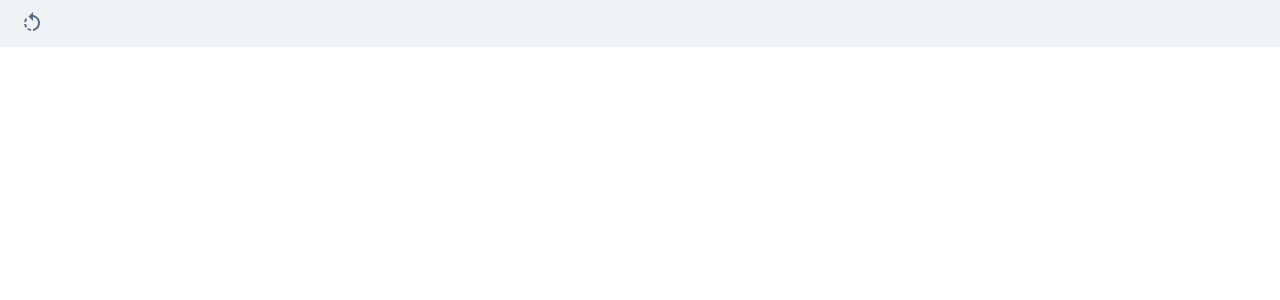
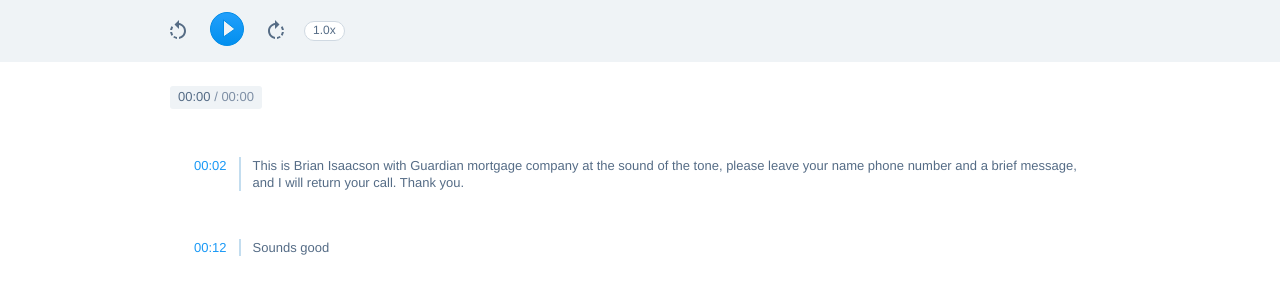
Before and after one commit to denisborovikov/test-apollo, a React (Create React App) app: page / in a window 1280 px wide. Shown: the top 300 px of the page. Built offline with nearby package versions, Linux system fonts and the light colour scheme.

Commit message:
Initial commit

```diff
--- a/src/App.js
+++ b/src/App.js
@@ -2,7 +2,99 @@ import React from "react";
 import "./normilize.css";
 import "./styles.css";
 import { Controls } from "./Controls";
+import { Transcript } from "./Transcript";
+import { Timer } from "./Timer";
+import transcript from "./transcript.json";
+import { AppCtx } from "./context";
+
+const AUDIO =
+  "https://zenprospect-production.s3.amazonaws.com/uploads/phone_call/uploaded_content/59e106639d79684277df770d.wav";
+
+//
+
+const playbackRates = [0.5, 1, 1.5, 2];
+
+const initialState = {
+  isPlaying: false,
+  time: 0,
+  rate: 1,
+};
+
+function reducer(state, { type, payload }) {
+  switch (type) {
+    case "setTime":
+      return { ...state, time: payload };
+
+    case "pause":
+      return { ...state, isPlaying: false };
+
+    case "play":
+      return { ...state, isPlaying: true };
+
+    case "increaseRate": {
+      return { ...state, rate: Math.min(playbackRates.length, state.rate + 1) };
+    }
+
+    case "decreaseRate": {
+      return { ...state, rate: Math.min(0, state.rate - 1) };
+    }
+
+    case "ended": {
+      return { ...state, isPlaying: false, time: 0 };
+    }
+
+    default:
+      throw new Error("Action type is missing in reducer");
+  }
+}
 
 export default function App() {
-  return <Controls />;
+  const audio = React.useRef(new Audio(AUDIO));
+
+  const [state, dispatch] = React.useReducer(reducer, initialState);
+
+  // We'll use useReducer/useContext to manage the global state of our application.
+  // 1. I'd like to get bonus points but there's no any reason to use Redux.
+  // 2. Usually we split state and dispatch into different contexts, because state changes often
+  // and dispatch never changes, but in our test task we won't do that.
+  const globalState = React.useMemo(
+    () => ({
+      audio: audio.current,
+      state,
+      dispatch,
+    }),
+    [audio.current, state, dispatch]
+  );
+
+  React.useEffect(() => {
+    audio.current.playbackRate = playbackRates[state.rate];
+  }, [audio, state.rate]);
+
+  React.useEffect(() => {
+    function setTimestamp() {
+      dispatch({ type: "setTime", payload: audio.currentTime });
+    }
+
+    audio.current.addEventListener("timeupdate", setTimestamp);
+    return () => audio.current.removeEventListener("timeupdate", setTimestamp);
+  }, [audio, dispatch]);
+
+  React.useEffect(() => {
+    function setEnded() {
+      dispatch({ type: "ended" });
+    }
+
+    audio.current.addEventListener("ended", setEnded);
+    return () => audio.current.removeEventListener("timeupdate", setEnded);
+  }, [audio, dispatch]);
+
+  return (
+    <AppCtx.Provider value={globalState}>
+      <div className="App">
+        <Controls />
+        <Timer />
+        <Transcript data={transcript} />
+      </div>
+    </AppCtx.Provider>
+  );
 }
--- a/src/Controls.css
+++ b/src/Controls.css
@@ -1,13 +1,46 @@
 .controls {
   background-color: #eff3f6;
+}
+
+
+.controls__container {
+  max-width: 940px;
+  margin: 0 auto;
+  display: flex;
+  align-items: center;
   padding: 12px 24px;
 }
 
-.rew {
+
+.controls__control {
+  color: #566c85;
+  cursor: pointer;
 }
 
-.ff {
+.controls__control:hover {
+  color: #279BF3;
 }
 
-.play {
+.rew {
+
 }
+
+
+.ff {
+  transform: scaleX(-1);
+
+}
+
+.controls__play {
+  margin: 0 24px;
+  cursor: pointer;
+}
+
+.controls__timestamp{
+  font-size: 12px;
+  margin-left: 20px;
+  border: 1px solid #d0d9e2;
+  background-color: #fff;;
+  border-radius: 12px;
+  padding: 2px 8px;
+}
--- a/src/Controls.js
+++ b/src/Controls.js
@@ -1,25 +1,49 @@
 import React from "react";
 import "./Controls.css";
-
-function Rewind(props) {
-  return (
-    <svg xmlns="http://www.w3.org/2000/svg" width="16" height="19">
-      <path
-        fill="#556c86"
-        d="M9 3.1c3.9.5 7 3.9 7 7.9s-3.1 7.4-7 7.9v-2c2.8-.5 5-2.9 5-5.9 0-3-2.2-5.4-5-5.9V9L4.5 4.5 9 0zM3.1 17.3l1.4-1.4a6 6 0 002.5 1v2c-1.4-.2-2.7-.7-3.9-1.6zm-1-5.3a6 6 0 001 2.5l-1.4 1.4C.8 14.7.3 13.4.1 12zm1-4.5a6 6 0 00-1 2.5h-2c.1-1.4.7-2.7 1.6-3.9z"
-      />
-    </svg>
-  );
-}
+import { Pause, Play, Rewind } from "./Icons";
+import { useAppCtx } from "./context";
 
 export function Controls() {
+  const { audio, state, dispatch } = useAppCtx();
+
+  const { isPlaying, rate } = state;
+
+  function handlePlay() {
+    if (isPlaying) {
+      dispatch({ type: "pause" });
+      audio.pause();
+    } else {
+      dispatch({ type: "play" });
+      audio.play();
+    }
+  }
+
+  function rewind() {
+    audio.currentTime -= 5;
+  }
+
+  function fastForward() {
+    audio.currentTime += 5;
+  }
+
   return (
     <div className="controls">
-      <div className="rew">
-        <Rewind />
+      <div className="controls__container">
+        <div className="controls__control rew">
+          <Rewind onClick={rewind} />
+        </div>
+        <div className="controls__play">
+          {isPlaying ? (
+            <Pause onClick={handlePlay} />
+          ) : (
+            <Play onClick={handlePlay} />
+          )}
+        </div>
+        <div className="controls__control ff">
+          <Rewind onClick={fastForward} />
+        </div>
+        <div className="controls__timestamp">{rate.toFixed(1)}x</div>
       </div>
-      <div className="play"></div>
-      <div className="ff"></div>
     </div>
   );
 }
--- /dev/null
+++ b/src/Icons.js
@@ -0,0 +1,51 @@
+import React from 'react';
+
+export function Rewind(props) {
+  return (
+    <svg xmlns="http://www.w3.org/2000/svg" width="16" height="19" {...props}>
+      <path
+        fill="currentColor"
+        d="M9 3.1c3.9.5 7 3.9 7 7.9s-3.1 7.4-7 7.9v-2c2.8-.5 5-2.9 5-5.9 0-3-2.2-5.4-5-5.9V9L4.5 4.5 9 0zM3.1 17.3l1.4-1.4a6 6 0 002.5 1v2c-1.4-.2-2.7-.7-3.9-1.6zm-1-5.3a6 6 0 001 2.5l-1.4 1.4C.8 14.7.3 13.4.1 12zm1-4.5a6 6 0 00-1 2.5h-2c.1-1.4.7-2.7 1.6-3.9z"
+      />
+    </svg>
+  );
+}
+
+export function Play(props) {
+  return (
+    <svg width="34" height="34" xmlns="http://www.w3.org/2000/svg" {...props}>
+      <defs>
+        <linearGradient x1="50%" y1="0%" x2="50%" y2="100%" id="a">
+          <stop stopColor="#229FFB" offset="0%" />
+          <stop stopColor="#028FEE" offset="100%" />
+        </linearGradient>
+      </defs>
+      <path
+        d="M47 .5c4.54 0 8.66 1.86 11.65 4.85a16.45 16.45 0 010 23.3 16.45 16.45 0 01-23.3 0 16.45 16.45 0 010-23.3C38.34 2.35 42.46.5 47 .5zm-3.5 7.46v17l11.33-7.93L43.5 7.96z"
+        transform="translate(-30)"
+        fill="url(#a)"
+        stroke="#028BE6"
+        fillRule="evenodd"
+      />
+    </svg>
+  );
+}
+
+export function Pause(props) {
+  return (
+    <svg width="34" height="34" xmlns="http://www.w3.org/2000/svg" {...props}>
+      <defs>
+        <linearGradient x1="50%" y1="0%" x2="50%" y2="100%" id="a">
+          <stop stopColor="#229FFB" offset="0%" />
+          <stop stopColor="#028FEE" offset="100%" />
+        </linearGradient>
+      </defs>
+      <path
+        d="M17 .5c4.54 0 8.66 1.86 11.65 4.85a16.45 16.45 0 010 23.3 16.45 16.45 0 01-23.3 0 16.45 16.45 0 010-23.3C8.34 2.35 12.46.5 17 .5zm-1.5 9h-4v15h4v-15zm7 0h-4v15h4v-15z"
+        fill="url(#a)"
+        stroke="#028BE6"
+        fillRule="evenodd"
+      />
+    </svg>
+  );
+}
--- /dev/null
+++ b/src/Timer.js
@@ -0,0 +1,17 @@
+import React from "react";
+import "./timer.css";
+import { useAppCtx } from "./context";
+import { formatTime } from "./utils";
+
+export function Timer() {
+  const { audio } = useAppCtx();
+
+  return (
+    <div className="timer">
+      <div className="timer__container">
+        <span className="timer__current">{formatTime(audio.currentTime)}</span>
+        <span className="timer__total"> / {formatTime(audio.duration)}</span>
+      </div>
+    </div>
+  );
+}
--- /dev/null
+++ b/src/Transcript.js
@@ -0,0 +1,59 @@
+import React from "react";
+import "./transcript.css";
+import { useAppCtx } from "./context";
+import { formatTime } from "./utils";
+
+export function Transcript({ data }) {
+  return (
+    <div className="transcript">
+      {data.word_timings.map((d, i) => (
+        <TranscriptItem key={i} timings={d} />
+      ))}
+    </div>
+  );
+}
+
+export function TranscriptItem({ timings }) {
+  const { audio } = useAppCtx();
+
+  function isCurrent({ startTime, endTime }) {
+    return (
+      audio.currentTime >= parseFloat(startTime) &&
+      audio.currentTime < parseFloat(endTime)
+    );
+  }
+
+  function jumpToWord(startTime) {
+    audio.currentTime = parseFloat(startTime);
+    audio.play();
+  }
+
+  return (
+    <div
+      className={`transcript-item ${
+        isCurrent({
+          startTime: timings[0].startTime,
+          endTime: timings[timings.length - 1].endTime,
+        })
+          ? "current"
+          : ""
+      }`}
+    >
+      <div className="transcript-item__time">
+        {formatTime(parseFloat(timings[0].startTime))}
+      </div>
+      <div className="transcript-item__text">
+        {timings.map((element, i) => (
+          <React.Fragment key={i}>
+            <span
+              className={`word ${isCurrent(element) ? "current" : ""}`}
+              onClick={() => jumpToWord(element.startTime)}
+            >
+              {element.word}
+            </span>{" "}
+          </React.Fragment>
+        ))}
+      </div>
+    </div>
+  );
+}
--- /dev/null
+++ b/src/context.js
@@ -0,0 +1,13 @@
+import React from 'react';
+
+export const AppCtx = React.createContext(null);
+
+export function useAppCtx() {
+  const context = React.useContext(AppCtx);
+  if (!context) {
+    throw new Error(
+      'useAppCtx must be used within a useAppCtx.Provider'
+    );
+  }
+  return context;
+}
--- a/src/index.js
+++ b/src/index.js
@@ -1,10 +1,7 @@
 import React from "react";
 import ReactDOM from "react-dom";
-import data from "./transcript.json";
 
 import App from "./App";
-
-console.log(data);
 
 const rootElement = document.getElementById("root");
 ReactDOM.render(
--- a/src/styles.css
+++ b/src/styles.css
@@ -1,4 +1,5 @@
-.App {
-  font-family: sans-serif;
-  text-align: center;
+html {
+  font-family: 'Helvetica Neue', Arial, Helvetica, sans-serif;
+  font-size: 13px;
+  color: #556c86;
 }
--- /dev/null
+++ b/src/timer.css
@@ -0,0 +1,20 @@
+.timer {
+  max-width: 940px;
+  margin: 24px auto;
+}
+
+.timer__container {
+  display: inline-block;
+  background-color: #eff3f6;
+  padding: 4px 8px;
+  border-radius: 3px;
+}
+
+.time__current {
+  font-weight: bold;
+  color: #354053;
+}
+
+.timer__total {
+  color: #7e8fa5;
+}
--- /dev/null
+++ b/src/transcript.css
@@ -0,0 +1,35 @@
+.transcript {
+  max-width: 940px;
+  margin: 0 auto;
+}
+
+.transcript-item {
+  padding: 24px;
+  display: flex;
+  font-size: 13px;
+  line-height: 17px;
+}
+.transcript-item.current {
+  background-color: #f3fafe;
+}
+
+
+.transcript-item__time {
+  color: #1a99f6;
+}
+
+.transcript-item__text {
+  margin-left: 12px;
+  padding-left: 12px;
+  border-left: 2px solid #c3ddef;
+}
+
+.transcript-item .word:hover {
+  cursor: pointer;
+  padding: 2px 0;
+}
+
+.transcript-item .current,
+.transcript-item .word:hover {
+  background-color: rgba(26, 153, 246, 0.25);
+}
--- /dev/null
+++ b/src/utils.js
@@ -0,0 +1,8 @@
+export function formatTime(time) {
+  if (isNaN(time)) return '00:00';
+
+  const minutes = Math.floor(time / 60);
+  const seconds = Math.floor(time - minutes * 60);
+
+  return `${minutes < 10 ? 0 : ''}${minutes}:${seconds < 10 ? 0 : ''}${seconds}`;
+}
```
